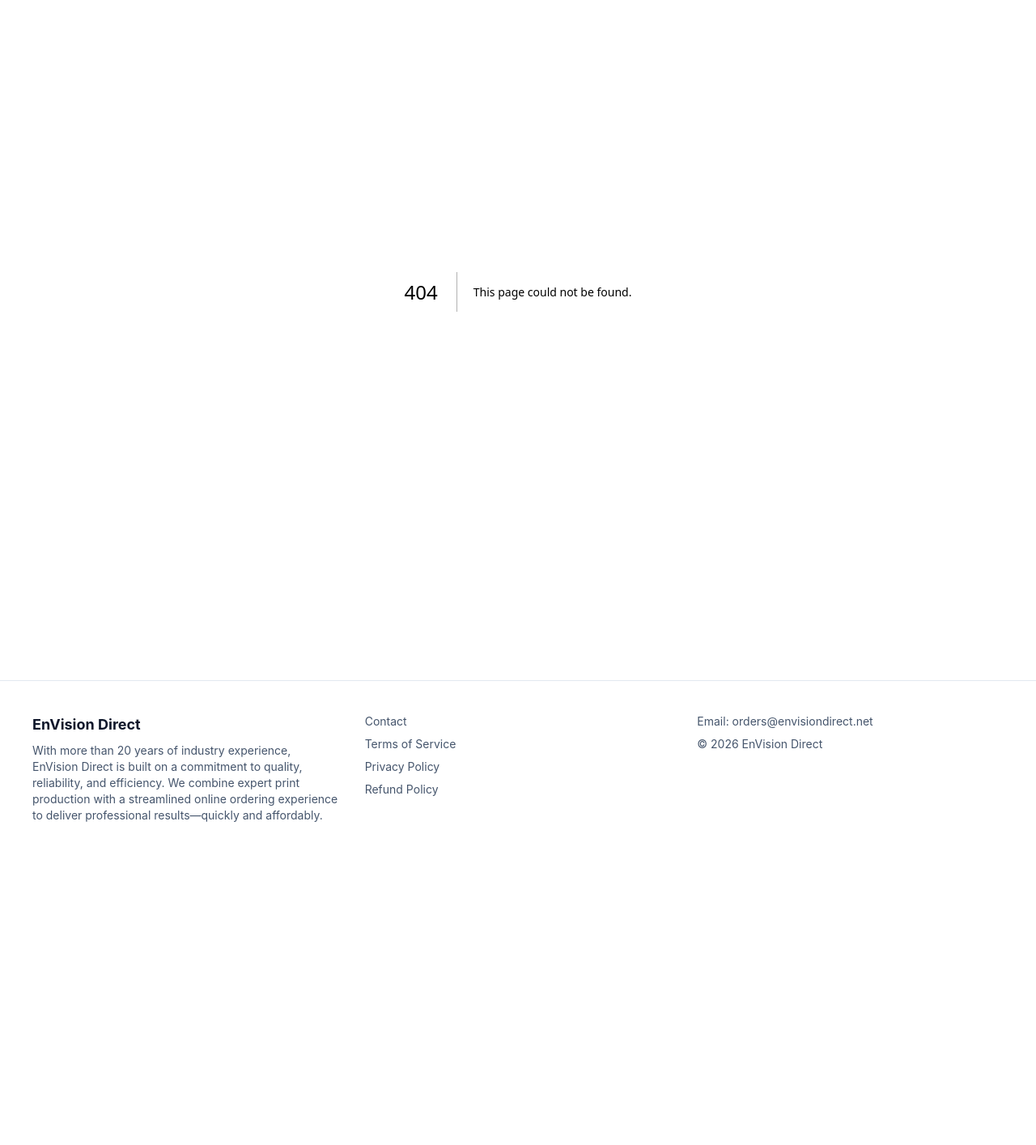
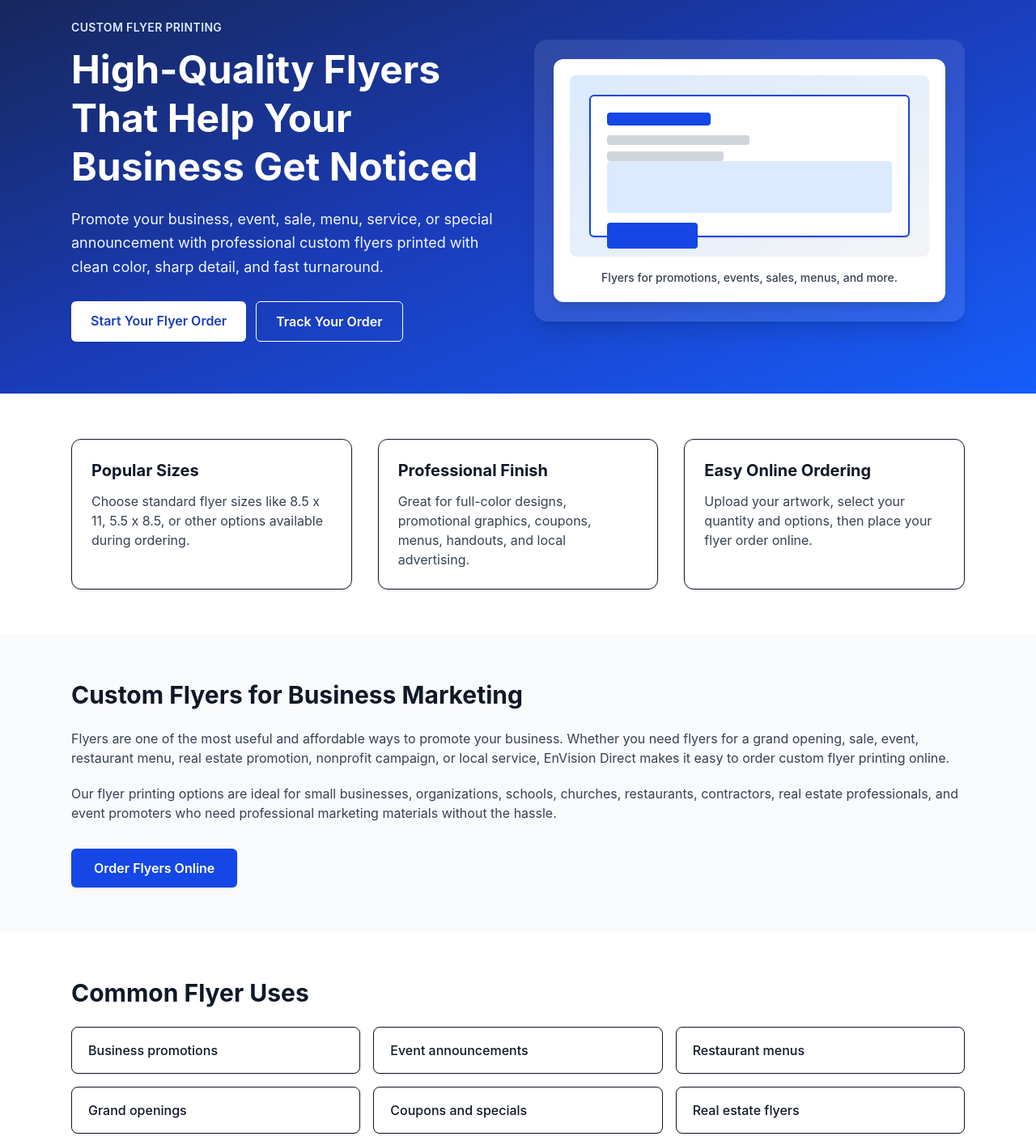
Before and after one commit to deworkenj-envision/Version-25a, a Next.js app: page /flyers in a window 1280 px wide. Before the commit this address had no page. Shown: the part 40-1454 px from the top of the page at 81% size. Before the commit the page ends 1097 px from the top, so only its background shows below. Built offline with nearby package versions, Linux system fonts and the light colour scheme.

Commit message:
Create page.js

```diff
--- /dev/null
+++ b/app/flyers/page.js
@@ -0,0 +1,192 @@
+import Link from "next/link";
+import Image from "next/image";
+
+export const metadata = {
+  title: "Custom Flyer Printing | EnVision Direct",
+  description:
+    "Order high-quality custom flyer printing online from EnVision Direct. Great for promotions, events, sales, menus, announcements, and local marketing.",
+  keywords: [
+    "custom flyers",
+    "flyer printing",
+    "business flyer printing",
+    "event flyers",
+    "promotional flyers",
+    "online flyer printing",
+    "EnVision Direct",
+  ],
+  alternates: {
+    canonical: "https://www.envisiondirect.net/flyers",
+  },
+};
+
+export default function FlyersPage() {
+  return (
+    <main className="min-h-screen bg-white text-gray-900">
+      <section className="bg-gradient-to-br from-blue-950 via-blue-800 to-blue-600 text-white">
+        <div className="mx-auto grid max-w-6xl items-center gap-10 px-6 py-16 md:grid-cols-2">
+          <div>
+            <p className="mb-3 text-sm font-semibold uppercase tracking-wide text-blue-100">
+              Custom Flyer Printing
+            </p>
+
+            <h1 className="mb-5 text-4xl font-bold leading-tight md:text-5xl">
+              High-Quality Flyers That Help Your Business Get Noticed
+            </h1>
+
+            <p className="mb-7 text-lg leading-relaxed text-blue-50">
+              Promote your business, event, sale, menu, service, or special
+              announcement with professional custom flyers printed with clean
+              color, sharp detail, and fast turnaround.
+            </p>
+
+            <div className="flex flex-col gap-3 sm:flex-row">
+              <Link
+                href="/order"
+                className="rounded-md bg-white px-6 py-3 text-center font-semibold text-blue-800 shadow hover:bg-blue-50"
+              >
+                Start Your Flyer Order
+              </Link>
+
+              <Link
+                href="/track"
+                className="rounded-md border border-white px-6 py-3 text-center font-semibold text-white hover:bg-white/10"
+              >
+                Track Your Order
+              </Link>
+            </div>
+          </div>
+
+          <div className="rounded-2xl bg-white/10 p-6 shadow-xl backdrop-blur">
+            <div className="rounded-xl bg-white p-5 text-gray-900 shadow-lg">
+              <div className="mb-4 h-56 rounded-lg bg-gradient-to-br from-blue-100 to-gray-100 p-6">
+                <div className="flex h-full flex-col justify-between rounded-md border-2 border-blue-700 bg-white p-5 shadow">
+                  <div>
+                    <div className="mb-3 h-4 w-32 rounded bg-blue-700" />
+                    <div className="mb-2 h-3 w-44 rounded bg-gray-300" />
+                    <div className="h-3 w-36 rounded bg-gray-300" />
+                  </div>
+
+                  <div>
+                    <div className="mb-3 h-16 rounded bg-blue-100" />
+                    <div className="h-8 w-28 rounded bg-blue-700" />
+                  </div>
+                </div>
+              </div>
+
+              <p className="text-center text-sm font-medium text-gray-700">
+                Flyers for promotions, events, sales, menus, and more.
+              </p>
+            </div>
+          </div>
+        </div>
+      </section>
+
+      <section className="mx-auto max-w-6xl px-6 py-14">
+        <div className="grid gap-8 md:grid-cols-3">
+          <div className="rounded-xl border bg-white p-6 shadow-sm">
+            <h2 className="mb-3 text-xl font-bold">Popular Sizes</h2>
+            <p className="text-gray-700">
+              Choose standard flyer sizes like 8.5 x 11, 5.5 x 8.5, or other
+              options available during ordering.
+            </p>
+          </div>
+
+          <div className="rounded-xl border bg-white p-6 shadow-sm">
+            <h2 className="mb-3 text-xl font-bold">Professional Finish</h2>
+            <p className="text-gray-700">
+              Great for full-color designs, promotional graphics, coupons,
+              menus, handouts, and local advertising.
+            </p>
+          </div>
+
+          <div className="rounded-xl border bg-white p-6 shadow-sm">
+            <h2 className="mb-3 text-xl font-bold">Easy Online Ordering</h2>
+            <p className="text-gray-700">
+              Upload your artwork, select your quantity and options, then place
+              your flyer order online.
+            </p>
+          </div>
+        </div>
+      </section>
+
+      <section className="bg-gray-50">
+        <div className="mx-auto max-w-6xl px-6 py-14">
+          <h2 className="mb-6 text-3xl font-bold">
+            Custom Flyers for Business Marketing
+          </h2>
+
+          <div className="space-y-5 text-gray-700">
+            <p>
+              Flyers are one of the most useful and affordable ways to promote
+              your business. Whether you need flyers for a grand opening, sale,
+              event, restaurant menu, real estate promotion, nonprofit campaign,
+              or local service, EnVision Direct makes it easy to order custom
+              flyer printing online.
+            </p>
+
+            <p>
+              Our flyer printing options are ideal for small businesses,
+              organizations, schools, churches, restaurants, contractors, real
+              estate professionals, and event promoters who need professional
+              marketing materials without the hassle.
+            </p>
+          </div>
+
+          <div className="mt-8">
+            <Link
+              href="/order"
+              className="inline-block rounded-md bg-blue-700 px-7 py-3 font-semibold text-white shadow hover:bg-blue-800"
+            >
+              Order Flyers Online
+            </Link>
+          </div>
+        </div>
+      </section>
+
+      <section className="mx-auto max-w-6xl px-6 py-14">
+        <h2 className="mb-6 text-3xl font-bold">Common Flyer Uses</h2>
+
+        <div className="grid gap-4 sm:grid-cols-2 md:grid-cols-3">
+          {[
+            "Business promotions",
+            "Event announcements",
+            "Restaurant menus",
+            "Grand openings",
+            "Coupons and specials",
+            "Real estate flyers",
+            "Service advertising",
+            "Fundraisers",
+            "Local marketing",
+          ].map((item) => (
+            <div
+              key={item}
+              className="rounded-lg border bg-white px-5 py-4 font-medium shadow-sm"
+            >
+              {item}
+            </div>
+          ))}
+        </div>
+      </section>
+
+      <section className="bg-blue-900 text-white">
+        <div className="mx-auto max-w-6xl px-6 py-12 text-center">
+          <h2 className="mb-4 text-3xl font-bold">
+            Ready to Print Your Flyers?
+          </h2>
+
+          <p className="mx-auto mb-7 max-w-2xl text-blue-100">
+            Start your flyer order online and upload your artwork when you are
+            ready.
+          </p>
+
+          <Link
+            href="/order"
+            className="inline-block rounded-md bg-white px-8 py-3 font-semibold text-blue-800 shadow hover:bg-blue-50"
+          >
+            Start Flyer Order
+          </Link>
+        </div>
+      </section>
+    </main>
+  );
+}
```
